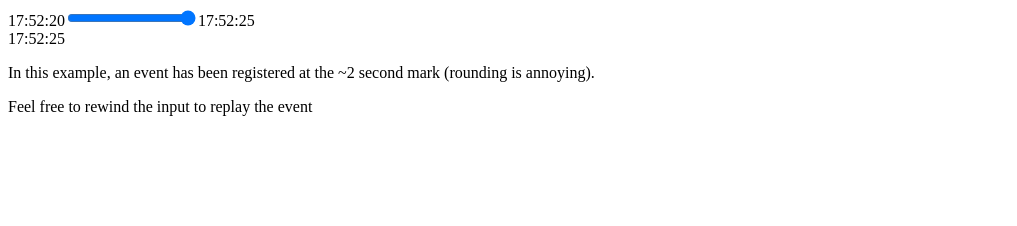
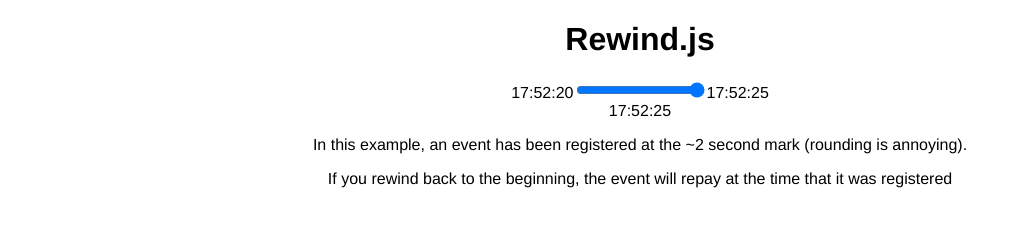
Before and after one commit to TheIronDev/rewindjs, a plain HTML site: page index.html in a window 1280 px wide. Shown: the whole page, without its empty margins (0-1017 px from the left). Drawn offline with Linux system fonts and the light colour scheme.

Commit message:
More config, more polish

```diff
--- a/index.html
+++ b/index.html
@@ -1,14 +1,23 @@
 <!DOCTYPE html>
 <html>
 <head>
-    <title>My Time Rewind Example</title>
+    <title>Rewind.js Example</title>
+    <meta name="keywords" content="Rewind Input, event tracking" />
+    <meta charset="UTF-8" />
+    <meta name="author" content="Tyler Stark">
     <script src="rewind.js"></script>
+    <style>
+        body {
+            text-align: center;
+            font-family: "Helvetica Neue Light", "HelveticaNeue-Light", "Helvetica Neue", Calibri, Helvetica, Arial
+        }
+    </style>
 </head>
 <body>
-
+    <h1>Rewind.js</h1>
 	<div id="rewind"></div>
     <p>In this example, an event has been registered at the ~2 second mark (rounding is annoying).</p>
-    <p>Feel free to rewind the input to replay the event</p>
+    <p>If you rewind back to the beginning, the event will repay at the time that it was registered</p>
 
     <script>
         var myRewindExample = rewindTime('#rewind');
--- a/rewind.js
+++ b/rewind.js
@@ -1,38 +1,28 @@
 // TODO: Proper documentation
 // TODO: amd/commonjs?
 // TODO Shadow Dom?
-// TODO: Document Fragment?
 
 'use strict';
 
 /**
  * Rewind Time - This handy widget creates an input range element that constantly updates the time to the "present"
- * It returns an object literal that allows you to register an event to "now".
+ * It returns an object literal that allows you to register events to get triggered when you rewind.
  *
- * @param element : Element we will render our rewind time widget in
- * @param renderTime : Optional Override for the time render
+ * @param element           : Element we will render our rewind time widget in
+ * @param config            : Optional Configuration to update and alter this widget
+ *  @param renderTime       : Override for the time render. Defaults to a function that renders HH:MM:SS
+ *  @param tickDuration     : Override the amount of time to process next tick, defaults to 1000
+ *  @param classBlockName   : Override the class prepended to all the elements, defaults to "rewindjs"
  *
  * @returns {{input: HTMLElement, isRewind: Function, registerEvent: Function}}
  */
-function rewindTime(element, renderTimeOverride) {
+function rewindTime(element, config) {
 
-	// Because native time rendering can differ from browser-to-browser, I made this instead.
-	// Feel free to overwrite it.
-	var renderTime = renderTimeOverride || function (myTime) {
+	// Null safe-ing our config
+	config = config || {};
 
-		var hours = myTime.getHours(),
-			minutes = myTime.getMinutes(),
-			seconds = myTime.getSeconds();
-
-		return [
-			hours,
-			(minutes < 10 ? '0'+minutes : minutes),
-			(seconds < 10 ? '0'+seconds : seconds)
-		].join(':');
-	};
-
-	// TODO: consider abstracting this out or putting in dom fragment
-	var $wrapper = document.querySelector(element),
+	var fragment = document.createDocumentFragment(),
+		$wrapper = document.querySelector(element),
 		$start = document.createElement('span'),
 		$timeRange = document.createElement('input'),
 		$currentTime = document.createElement('span'),
@@ -48,11 +38,39 @@
 			value: 1
 		},
 
+		elements = {
+			wrapper: $wrapper,
+			start:$start,
+			timeRange:$timeRange,
+			currentTime:$currentTime,
+			inputTime: $inputTime
+		},
+
+		// Update Config-based variables (or fallback to defaults)
+		classBlockName = config.classBlockName || 'rewindjs',
+		tickDuration = config.tickDuration || 1000,
+		renderTime = config.renderTime || function (myTime) {
+				var hours = myTime.getHours(),
+					minutes = myTime.getMinutes(),
+					seconds = myTime.getSeconds();
+
+				return [
+					hours,
+					(minutes < 10 ? '0'+minutes : minutes),
+					(seconds < 10 ? '0'+seconds : seconds)
+				].join(':');
+			},
+
 		eventMap = {};
 
 	// Update the text content for all our dom elements
 	[$start, $currentTime, $inputTime].forEach(function(timeElement) {
 		timeElement.textContent = renderTime(now);
+	});
+
+	// Apply Classnames so the end-user can style
+	(Object.keys(elements)).forEach(function(elementName) {
+		elements[elementName].className = classBlockName +'_' + elementName;
 	});
 
 	// Set our rewind input's attributes
@@ -65,19 +83,19 @@
 
 		var currentValue = $timeRange.value,
 			tempValue = currentValue > 0 ? currentValue - 1 : currentValue,
-			inputTime = new Date(nowTime + tempValue * 1000);
+			inputTime = new Date(nowTime + tempValue * tickDuration);
 		$inputTime.textContent = renderTime(inputTime);
 	};
 
-	// Append rewind elements in order
+	// Append the rewindjs elements in order
 	[$start, $timeRange, $currentTime, $inputTime].forEach(function(rewindElement) {
-		$wrapper.appendChild(rewindElement);
+		fragment.appendChild(rewindElement);
 	});
+	$wrapper.appendChild(fragment);
 
-	// Every second, run our "update" step again
-	setInterval(function() {
-		var maxTime = new Date(nowTime + $timeRange.max * 1000),
-			inputTime = new Date(nowTime + $timeRange.value * 1000);
+	function processRewindJSNextTick() {
+		var maxTime = new Date(nowTime + $timeRange.max * tickDuration),
+			inputTime = new Date(nowTime + $timeRange.value * tickDuration);
 
 		$timeRange.max++;
 		$timeRange.value++;
@@ -86,18 +104,18 @@
 		$inputTime.textContent = renderTime(inputTime);
 
 		// The widget's soul is right here:
-		if(eventMap[$timeRange.value]) {
-			eventMap[$timeRange.value].forEach(function(timeEvent) {
-				timeEvent();
-			});
-		}
+		(eventMap[$timeRange.value] || []).forEach(function(timeEvent) {
+			timeEvent();
+		});
+	}
 
-	}, 1000);
+	// Every second, run our "update" step again
+	setInterval(processRewindJSNextTick, tickDuration);
 
 	return {
 		input: $timeRange,
 
-		// If we need to check the state of our widget, this function can help
+		// If we need to check the state of our widget, this function can help!
 		isRewind: function() {
 			return $timeRange.max !== $timeRange.value
 		},
```
